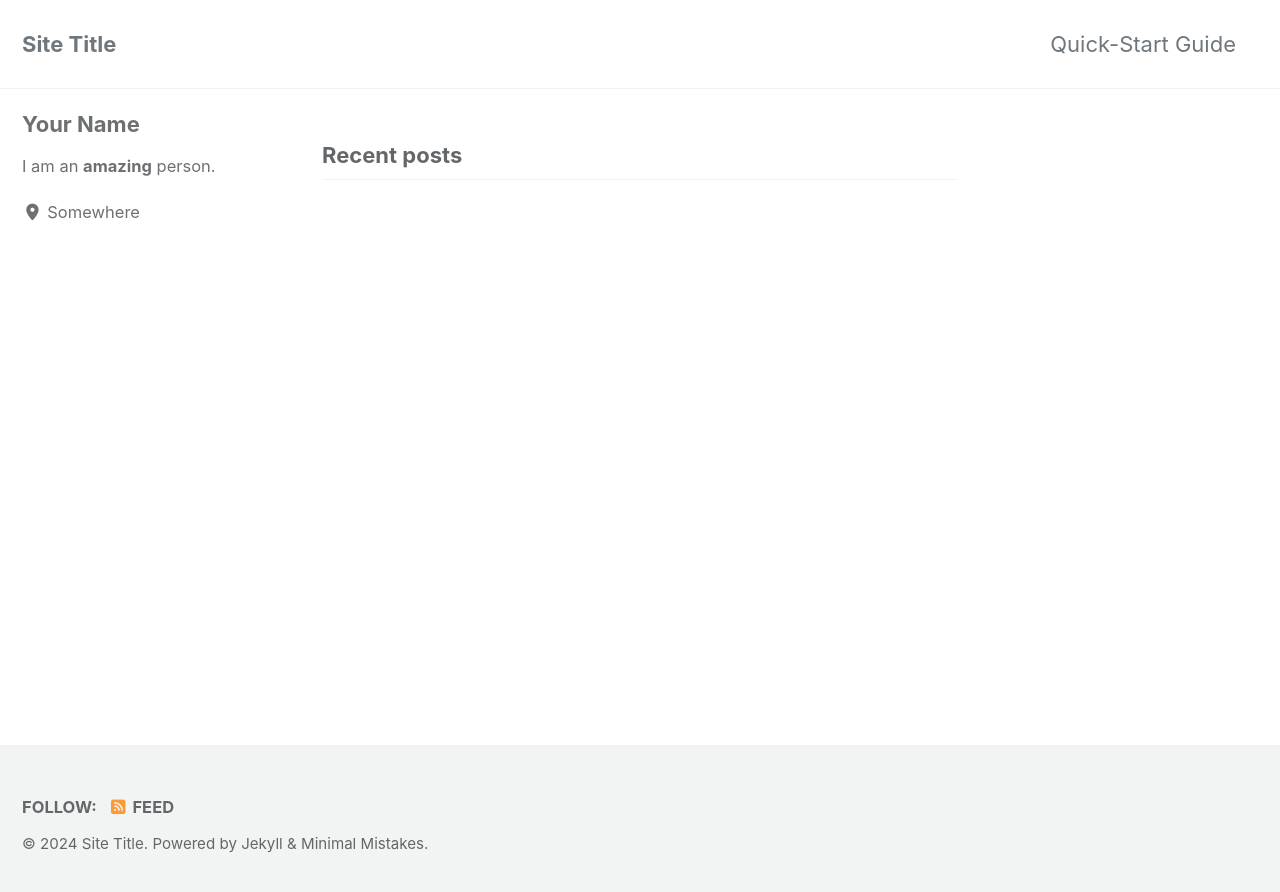
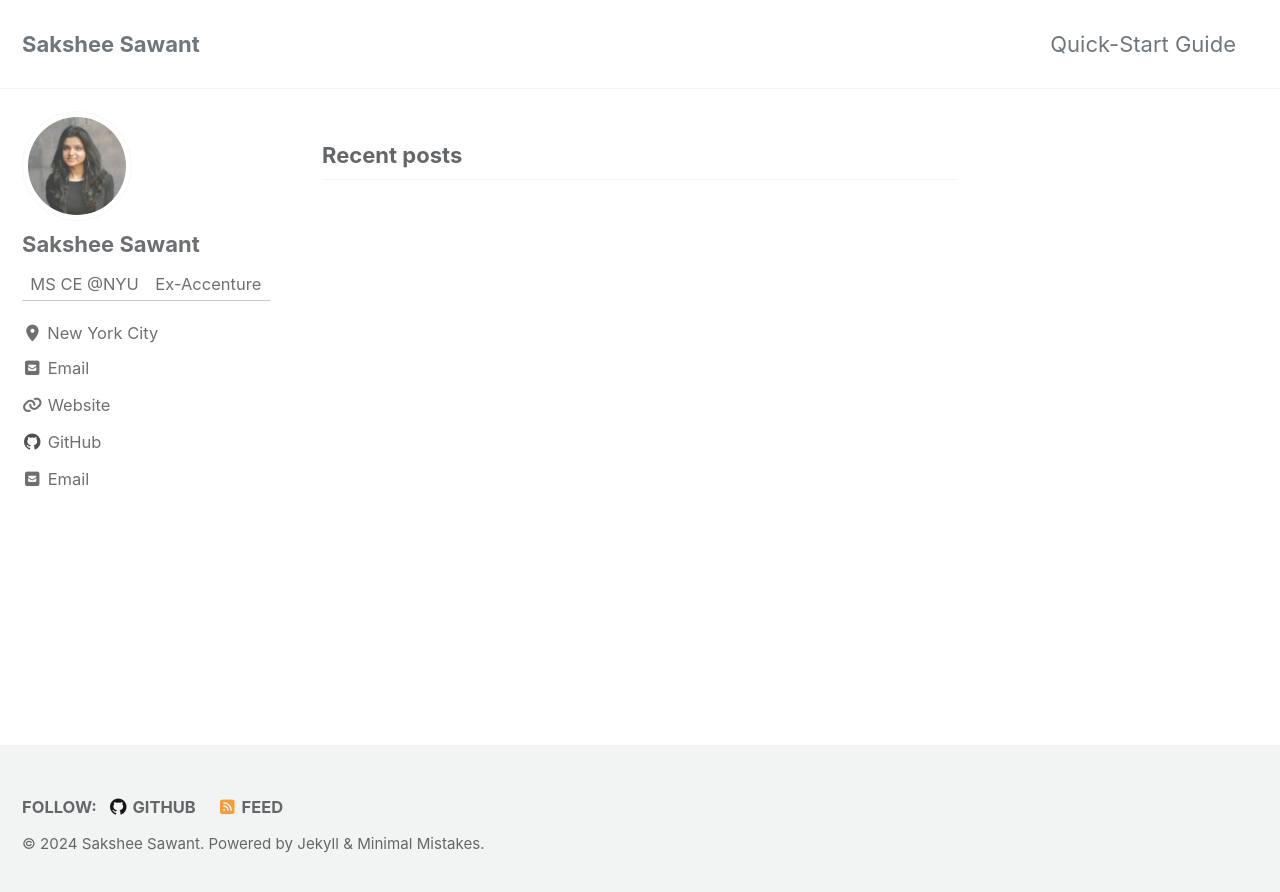
Before and after one commit to saksheessawant/saksheessawant.github.io, a Jekyll site: the page built from index.html, in a window 1280 px wide. Shown: the top 892 px of the page. Built offline with Jekyll 4.4.1, drawn with Linux system fonts in a browser that asks for light colours; cached includes are drawn as plain includes; the list of posts is cut into pages by our own code.

Commit message:
updating website

```diff
--- a/_config.yml
+++ b/_config.yml
@@ -17,11 +17,11 @@ minimal_mistakes_skin    : "default" # "air", "aqua", "contrast", "dark", "dirt"
 # Site Settings
 locale                   : "en-US"
 rtl                      : # true, false (default) # turns direction of the page into right to left for RTL languages
-title                    : "Site Title"
+title                    : "Sakshee Sawant"
 title_separator          : "-"
 subtitle                 : # site tagline that appears below site title in masthead
-name                     : "Your Name"
-description              : "An amazing website."
+name                     : "Sakshee Sawant"
+description              : "Personal Portfolio"
 url                      : # the base hostname & protocol for your site e.g. "https://mmistakes.github.io"
 baseurl                  : # the subpath of your site, e.g. "/blog"
 repository               : # GitHub username/repo-name e.g. "mmistakes/minimal-mistakes"
@@ -113,18 +113,18 @@ analytics:
 
 # Site Author
 author:
-  name             : "Your Name"
-  avatar           : # path of avatar image, e.g. "/assets/images/bio-photo.jpg"
-  bio              : "I am an **amazing** person."
-  location         : "Somewhere"
-  email            :
+  name             : "Sakshee Sawant"
+  avatar           : "/assets/images/bio-photo.jpg"
+  bio              : "MS CE @NYU | Ex-Accenture"
+  location         : "New York City"
+  email            : "sakshee.sawant@nyu.edu"
   links:
     - label: "Email"
       icon: "fas fa-fw fa-envelope-square"
-      # url: "mailto:your.name@email.com"
+      url: "mailto:sakshee.sawant@nyu.edu"
     - label: "Website"
       icon: "fas fa-fw fa-link"
-      # url: "https://your-website.com"
+      url: "https://saksheessawant.github.io/"
     - label: "Twitter"
       icon: "fab fa-fw fa-twitter-square"
       # url: "https://twitter.com/"
@@ -133,7 +133,7 @@ author:
       # url: "https://facebook.com/"
     - label: "GitHub"
       icon: "fab fa-fw fa-github"
-      # url: "https://github.com/"
+      url: "https://github.com/saksheessawant"
     - label: "Instagram"
       icon: "fab fa-fw fa-instagram"
       # url: "https://instagram.com/"
@@ -149,7 +149,7 @@ footer:
       # url:
     - label: "GitHub"
       icon: "fab fa-fw fa-github"
-      # url:
+      url: "https://github.com/saksheessawant"
     - label: "GitLab"
       icon: "fab fa-fw fa-gitlab"
       # url:
```
Also changed, not shown: README.md, assets/images/bio-photo.jpg (added).
